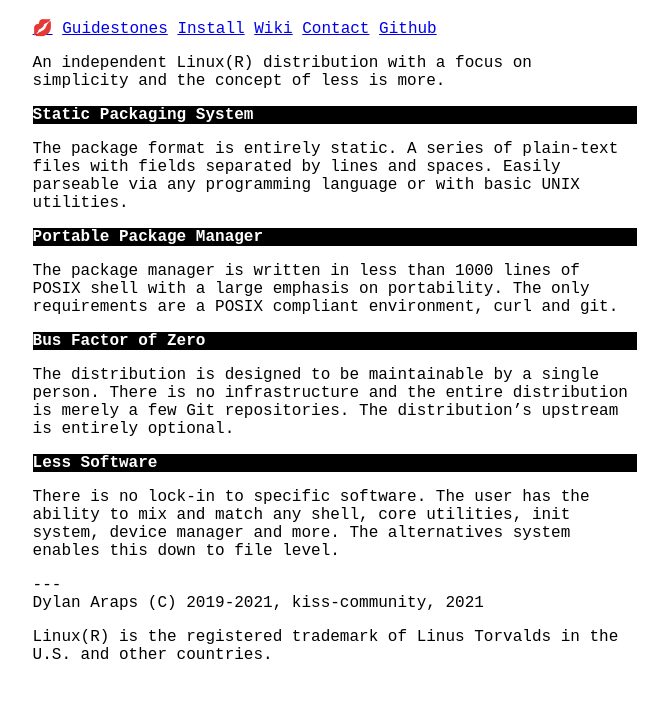
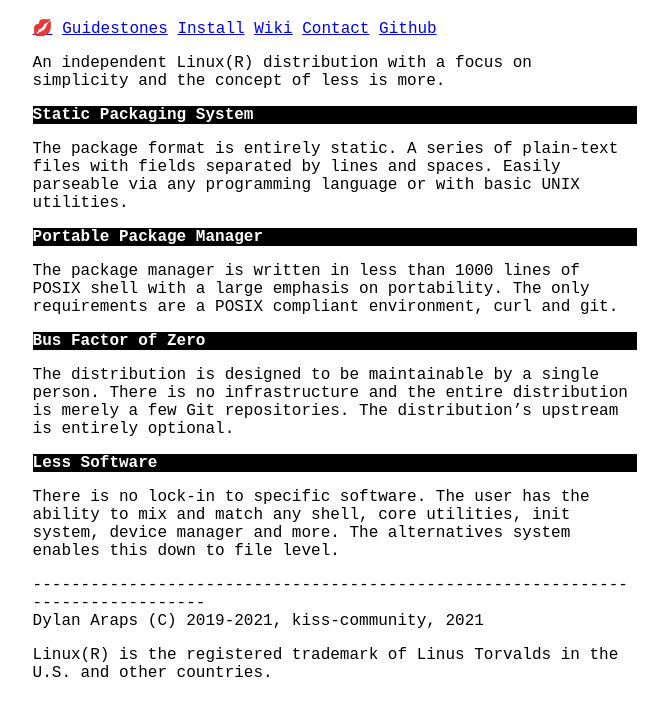
Before and after one commit to mcpcpc/k1ss, a Jekyll site: the page built from index.md, in a window 1280 px wide. Shown: the top 716 px of the page, without its empty margins (305-973 px from the left). Built offline with Jekyll 4.4.1, drawn with Linux system fonts in a browser that asks for light colours.

Commit message:
fix footer line break

```diff
--- a/_layouts/default.html
+++ b/_layouts/default.html
@@ -62,7 +62,7 @@
     {{ content }}
   </body>
   <footer>
-    <p>---<br>Dylan Araps (C) 2019-2021, kiss-community, 2021</p>
+    <p>--------------------------------------------------------------------------------<br>Dylan Araps (C) 2019-2021, kiss-community, 2021</p>
     <p>Linux(R) is the registered trademark of Linus Torvalds in the U.S. and other countries.</p>
   </footer>
 </html>
```
